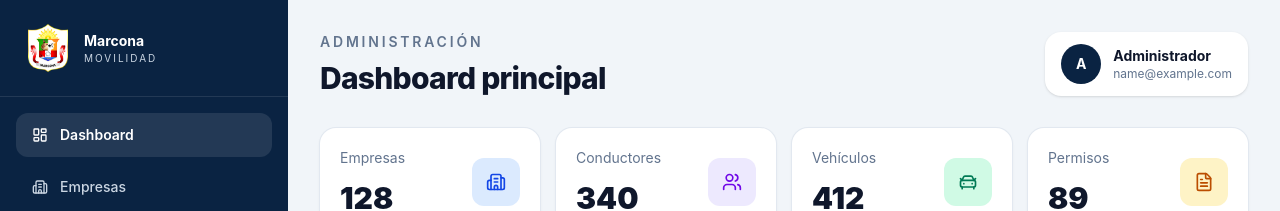
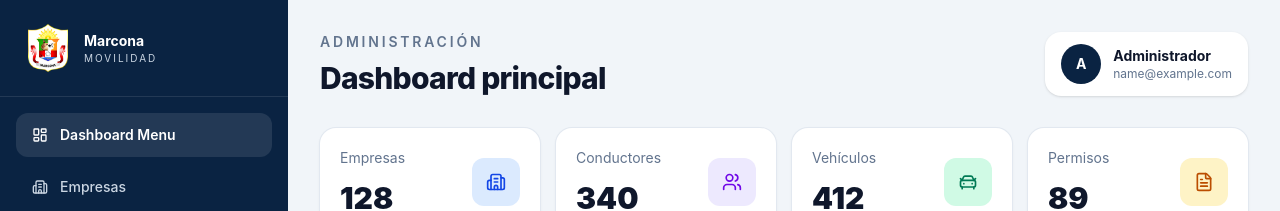
Before and after one commit to edwinsiguas/proyectransporte, a React (Vite) app: page /dashboard in a window 1280 px wide. Shown: the top 211 px of the page. Built offline with nearby package versions, Linux system fonts and the light colour scheme; sample sign-in values are in the browser's storage.

Commit message:
creacion de login

```diff
--- a/src/pages/AdminDashboard.tsx
+++ b/src/pages/AdminDashboard.tsx
@@ -32,7 +32,7 @@ export function AdminDashboard() {
         <nav className="space-y-2 p-4">
           <button className="flex w-full items-center gap-3 rounded-xl bg-white/10 px-4 py-3 text-sm font-semibold text-white">
             <LayoutDashboard className="h-4 w-4" />
-            Dashboard
+            Dashboard Menu
           </button>
           <button className="flex w-full items-center gap-3 rounded-xl px-4 py-3 text-sm font-medium text-slate-300 hover:bg-white/5">
             <Building2 className="h-4 w-4" />
```
